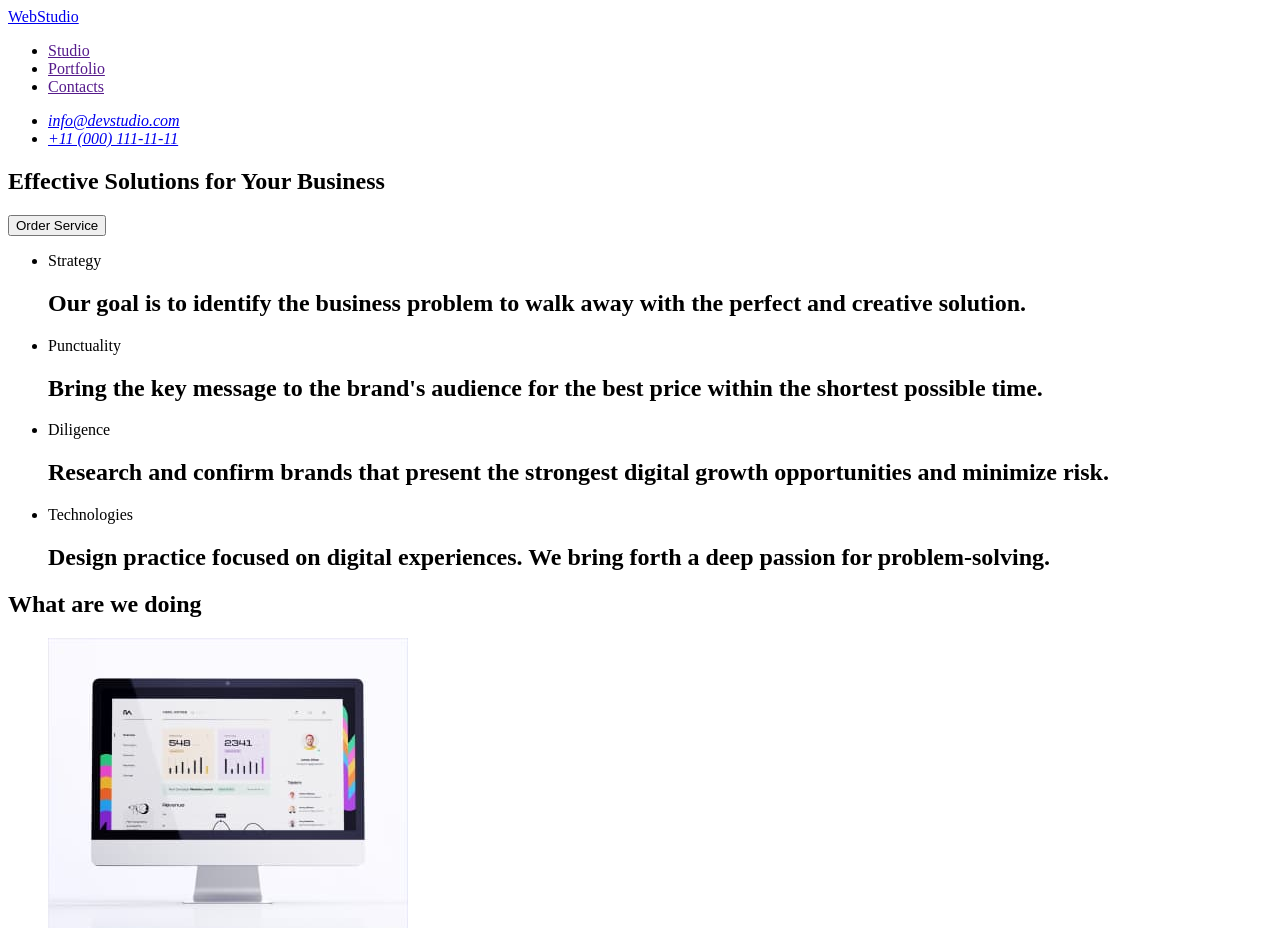
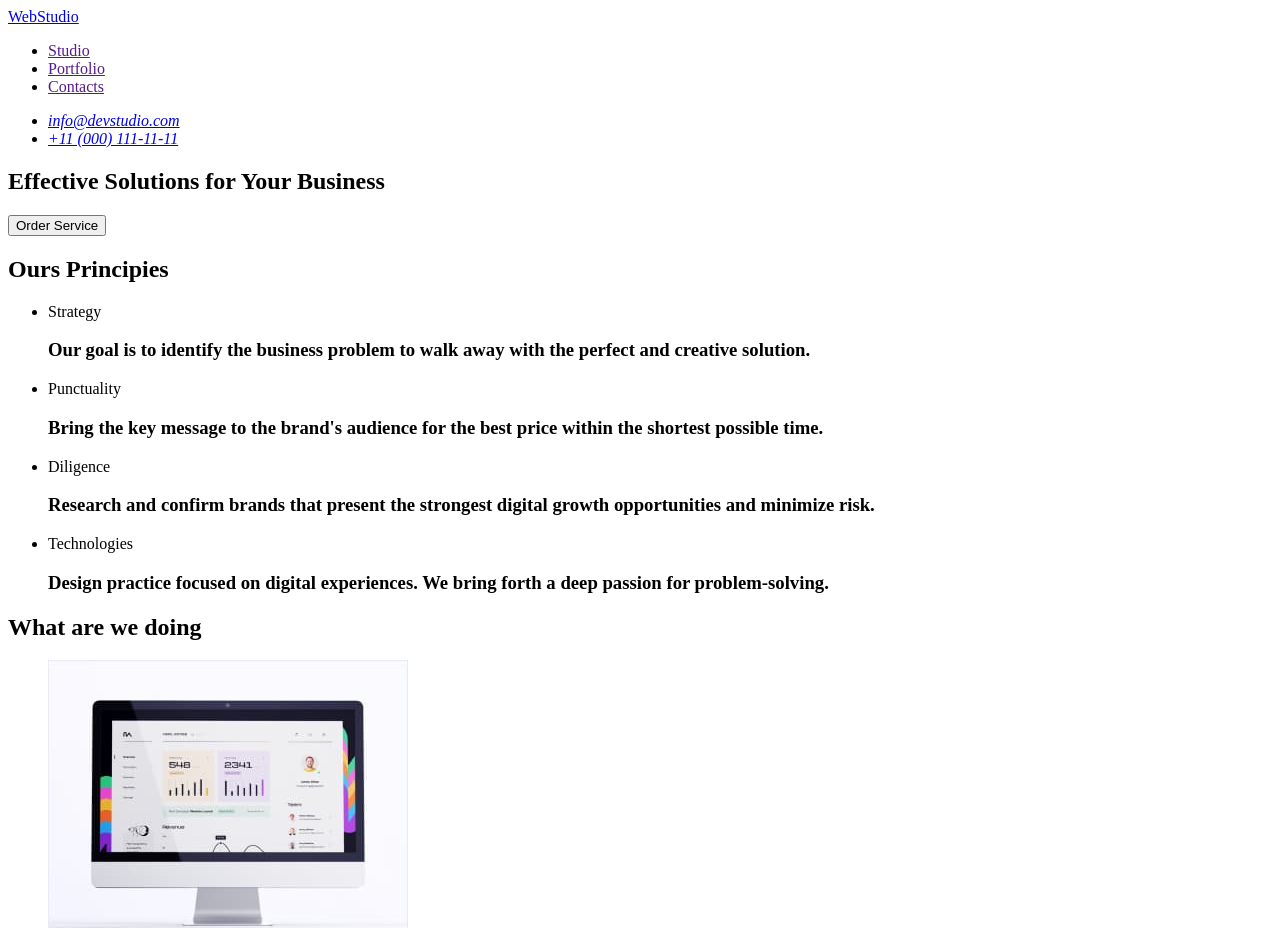
Before and after one commit to YArtem/goit-markup-hw-01, a plain HTML site: page index.html in a window 1280 px wide. Shown: the top 928 px of the page. Drawn offline with Linux system fonts and the light colour scheme.

Commit message:
4
виправлення в майні

```diff
--- a/index.html
+++ b/index.html
@@ -42,34 +42,35 @@
       </section>
       <!-- section1 -->
       <section>
+        <h2>Ours Principies</h2>
         <ul>
           <li>
             <p>Strategy</p>
-            <h2>
+            <h3>
               Our goal is to identify the business problem to walk away with the
               perfect and creative solution.
-            </h2>
+            </h3>
           </li>
           <li>
             <p>Punctuality</p>
-            <h2>
+            <h3>
               Bring the key message to the brand's audience for the best price
               within the shortest possible time.
-            </h2>
+            </h3>
           </li>
           <li>
             <p>Diligence</p>
-            <h2>
+            <h3>
               Research and confirm brands that present the strongest digital
               growth opportunities and minimize risk.
-            </h2>
+            </h3>
           </li>
           <li>
             <p>Technologies</p>
-            <h2>
+            <h3>
               Design practice focused on digital experiences. We bring forth a
               deep passion for problem-solving.
-            </h2>
+            </h3>
           </li>
         </ul>
       </section>
```
